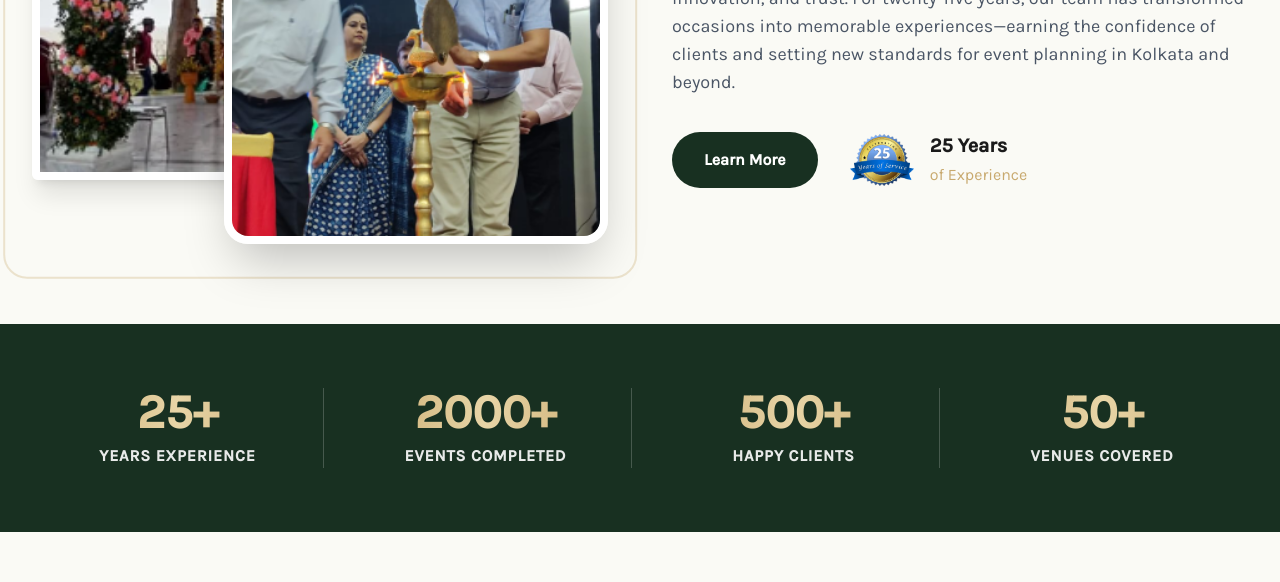
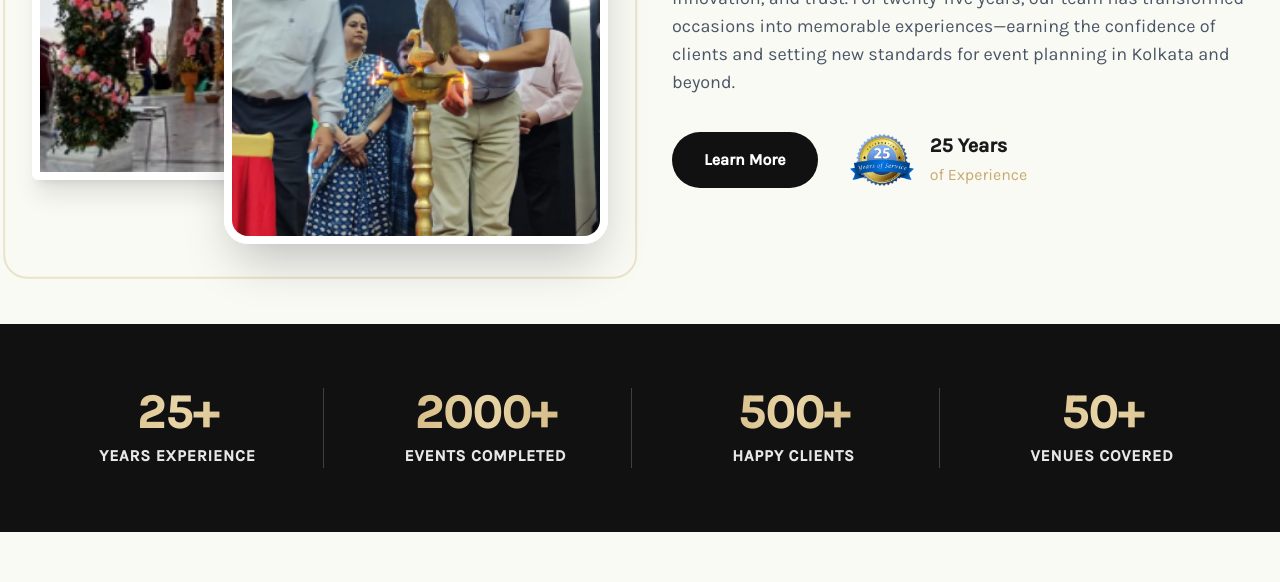
Before and after one commit to santrarony9/DSR, a Next.js app: page / in a window 1280 px wide. Shown: the part 1700-2282 px from the top of the page. Built offline with nearby package versions, Linux system fonts and the light colour scheme; no server answers; the database is empty.

Commit message:
style: update base color to dark black shade

```diff
--- a/app/globals.css
+++ b/app/globals.css
@@ -1,7 +1,7 @@
 @import "tailwindcss";
 
 :root {
-  --color-primary: #183021; /* Deep, rich forest green */
+  --color-primary: #111111; /* Deep dark grey/black */
   --color-accent: #C8A96E;
   --color-dark: #1a1a1a;
   --color-light: #FAFAF5;
```
